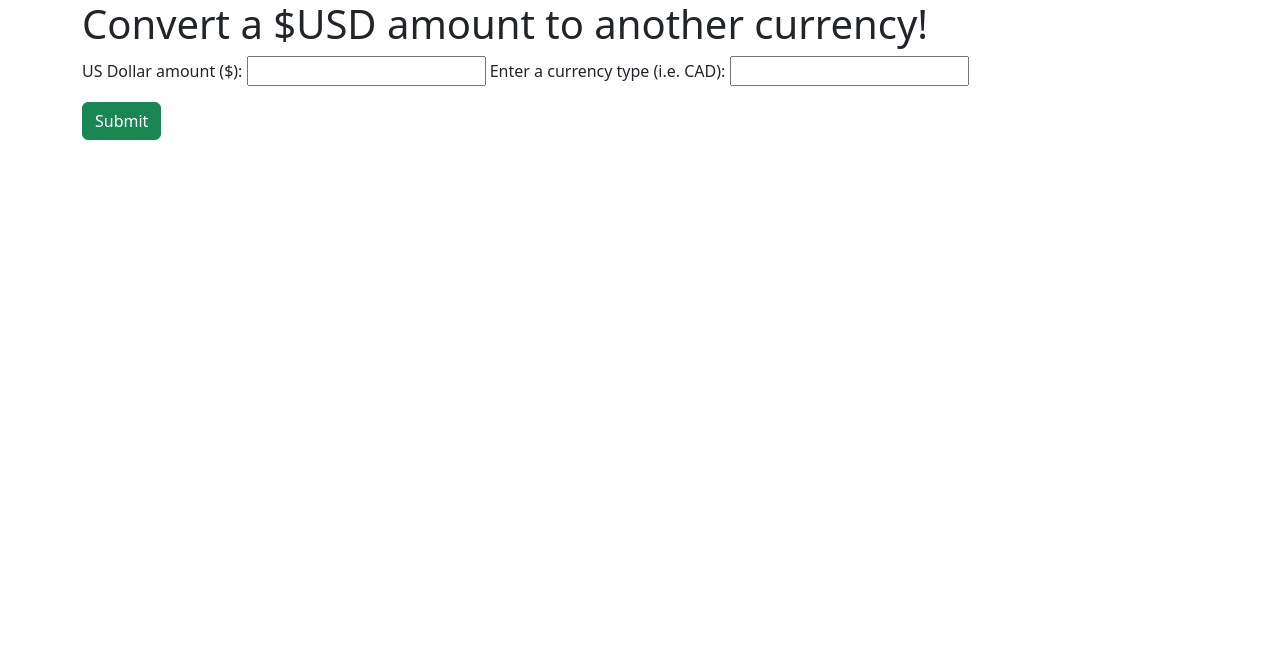
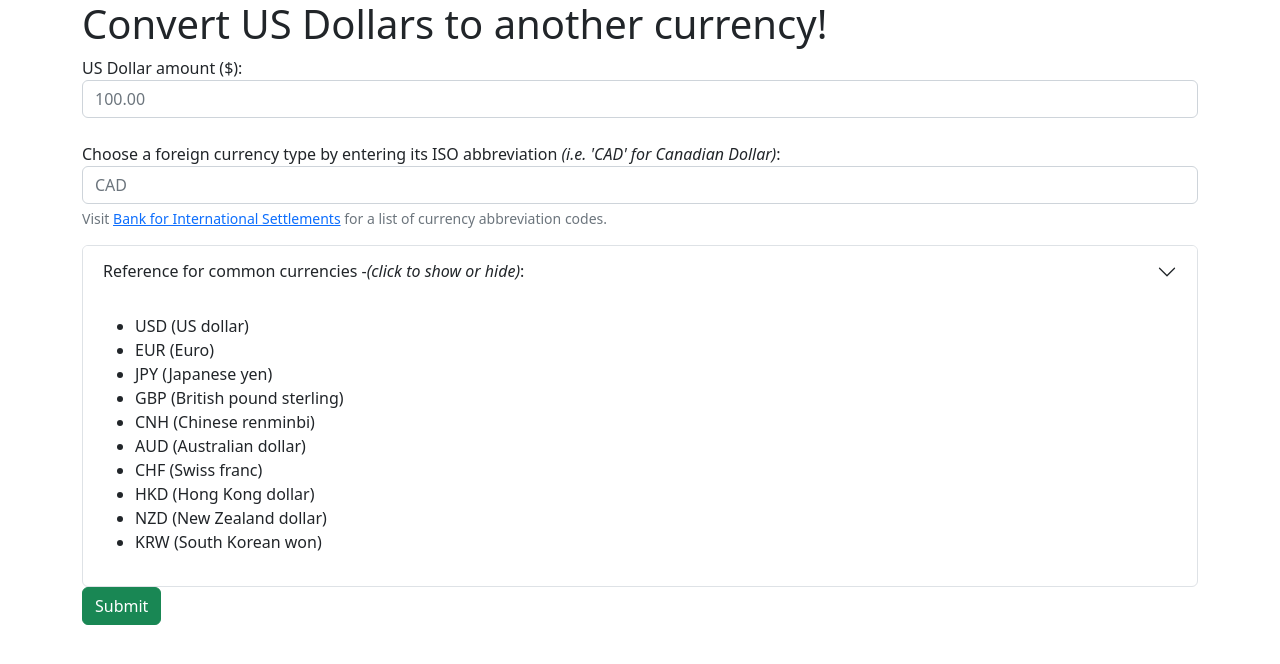
Before and after one commit to gareth-24/currency-exchanger, a website built with webpack: page src/index.html in a window 1280 px wide. Built offline with nearby package versions, Linux system fonts and the light colour scheme.

Commit message:
add url to webpage and dropdown list for common currencies.

```diff
--- a/src/index.html
+++ b/src/index.html
@@ -4,20 +4,50 @@
 </head>
 <body>
   <div class="container">
-    <h1>Convert a $USD amount to another currency!</h1>
+    <h1>Convert US Dollars to another currency!</h1>
     <form>
       <div class="mb-3">
         <label for="input-dollars">US Dollar amount ($):</label>
-        <input id="input-dollars" type="number" step="0.01" name="input-dollars" required>
-        <label for="input-convert-to">Enter a currency type (i.e. CAD):</label>
-        <input id="input-convert-to" type="text" name="input-convert-to" required>
+        <input id="input-dollars" type="number" step="0.01" name="input-dollars" class="form-control" placeholder="100.00" required><br>
+        <label for="input-convert-to">Choose a foreign currency type by entering its ISO abbreviation <em>(i.e. 'CAD' for Canadian Dollar)</em>:</label>
+        <input id="input-convert-to" type="text" name="input-convert-to" class="form-control" placeholder="CAD" required>
+        <div class="form-text">
+          Visit <a href="https://www.bis.org/publ/qtrpdf/r_qt2009_abbreviations.pdf">Bank for International Settlements</a> for a list of currency abbreviation codes.
+        </div>
+      </div>
+
+      <div class="accordion">
+        <div class="accordion-item" id="common-currencies">
+          <h3 class="accordion-header" id="headingOne">
+            <button class="accordion-button collapsed" type="button" data-bs-toggle="collapse" data-bs-target="#collapseOne">
+              Reference for common currencies -<em> (click to show or hide)</em>:
+            </button>
+          </h3>
+          <div id="collapseOne" class="accordion-collapse collapse show">
+            <div class="accordion-body">
+              <ul id="bikeList">
+                <li>USD (US dollar)</li>
+                <li>EUR (Euro)</li>
+                <li>JPY (Japanese yen)</li>
+                <li>GBP (British pound sterling)</li>
+                <li>CNH (Chinese renminbi)</li>
+                <li>AUD (Australian dollar)</li>
+                <li>CHF (Swiss franc)</li>
+                <li>HKD (Hong Kong dollar)</li>
+                <li>NZD (New Zealand dollar)</li>
+                <li>KRW (South Korean won)</li>
+              </ul>
+            </div>
+          </div>
+        </div>
+
       </div>
       <button type="submit" class="btn btn-success" id="submit-button">Submit</button>
     </form>
 
     <div id="results">
       <p id="showResponse"></p>
-      <p id="convertedAmount"></p>
+      <h4 id="convertedAmount"></h4>
     </div>
 
   </div>
--- a/src/index.js
+++ b/src/index.js
@@ -49,7 +49,7 @@ function checkValidCurrencyId(currencyId,response)  {
 
 function printElements(response,convertedAmount,currencyId)  {
   document.querySelector("#showResponse").innerText = `The current exchange rate from USD to ${currencyId} is ${response.conversion_rates[currencyId]}.`;
-  document.querySelector("#convertedAmount").innerText = `Converted Amount: ${convertedAmount} ${currencyId}`
+  document.querySelector("#convertedAmount").innerText = `Converted Amount: ${convertedAmount} ${currencyId}`;
 }
 
 function printError(error,currencyId) {
```
